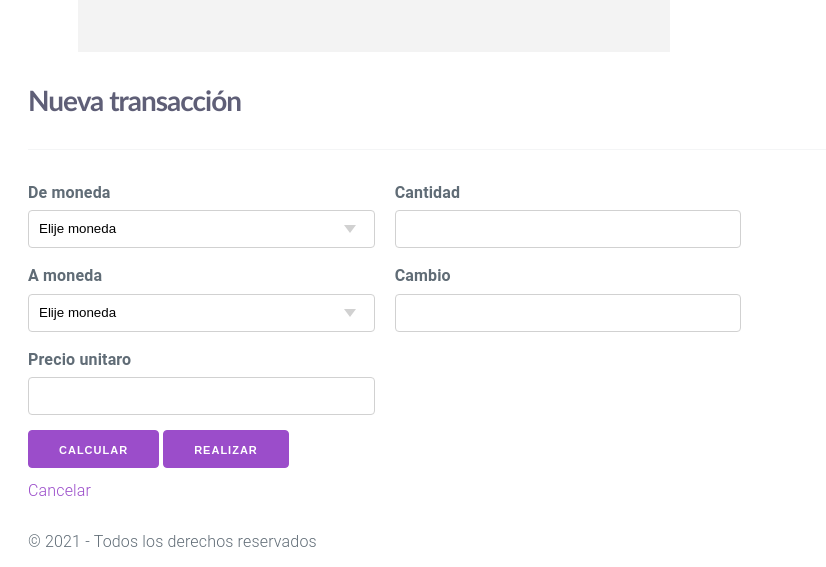
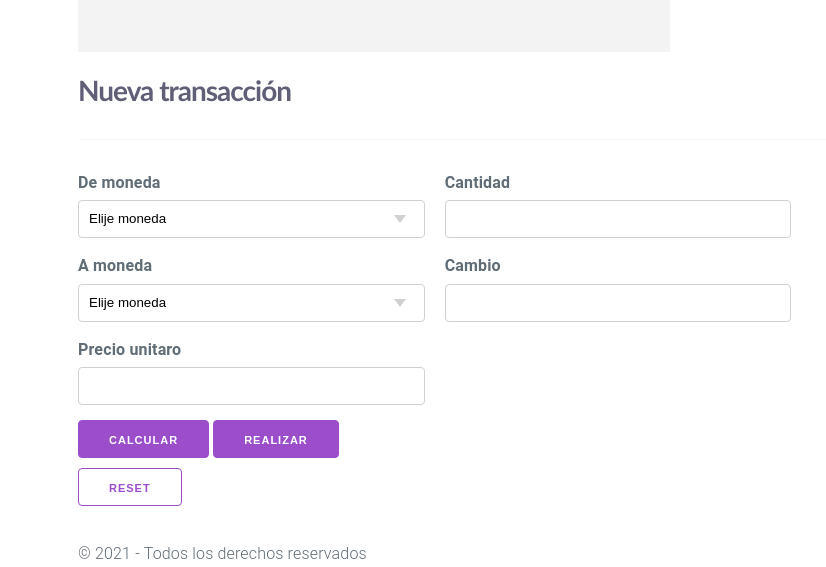
Before and after one commit to elenaiprou/crypto, a Flask app: page / in a window 1280 px wide; the page is wider, and only the part inside the window is pictured. Shown: the part 466-1033 px from the top of that part, without its empty margins (0-826 px from the left). Run offline with Flask 2, Linux system fonts and the light colour scheme; data that the repository does not hold is empty.

Commit message:
falta solucionar la creacion de la tabla, y modificar funcion del boton reset

```diff
--- a/crypto_project/static/css/styles.css
+++ b/crypto_project/static/css/styles.css
@@ -15,6 +15,10 @@
 
 .categoria{
     background-color:beige;
+}
+
+#posicionfinal{
+    font-weight: bold;
 }
 
 h1{
@@ -48,7 +52,8 @@ tbody{
 
 #transaccion{
     float: left;
-    top: 50px;
+    top: 40px;
+    left: 50px;
 }
 
 /*
--- a/crypto_project/static/js/spa.js
+++ b/crypto_project/static/js/spa.js
@@ -27,7 +27,7 @@ function recibeRespuesta() {
         const respuesta = JSON.parse(this.responseText)
 
         if (respuesta.status != "success"){
-            alert("Se ha producido un error en acceso a servidor" + respuesta.mensaje)
+            alert("Se ha producido un error en acceso a servidor: " + respuesta.mensaje)
             return
         }
 
@@ -91,10 +91,13 @@ function muestraMovimientos() {
             fila.innerHTML = dentro
 
             tbody.appendChild(fila)
+
         }
     }
-    //calculos()
+    //calculos() //llama a los calculos de javascript cuando entras a la pagina.
 }
+
+
 
 function llamaApiMovimientos() {
     xhr.open('GET', `http://localhost:5000/api/v1/movimientos`, true)
@@ -143,7 +146,7 @@ function calculaApiCoinMarket (ev) {
 
 function recibeRespuestaCoinmarket() {
 
-    if (this.readyState === 4 && (this.status ===500)) {
+    if (this.readyState === 4 && (this.status ===500 || this.status === 503)) {
         alert("Se ha producido un error en el servidor")
         return}
 
@@ -163,6 +166,13 @@ function recibeRespuestaCoinmarket() {
         document.querySelector("#precio").value = data.toFixed(8)
         document.querySelector("#unitario").value = precioUnitario.toFixed(8)
     }
+}
+
+function limiparform(ev){
+
+    if (document.getElementById("precio").value !=="")
+        document.getElementById("nuevaTransaccion").reset();
+
 }
 
 // validaciones antes de hacer el calculo de una moneda por otra
@@ -198,6 +208,10 @@ function llamaApiCreaMovimiento(ev) {
 function validaRealizar(movimiento) {
 
     if (movimiento.to_cantidad <= 0) {
+        alert("Operación no valida")
+        return false
+    }
+    if (movimiento.from_cantidad <= 0) {
         alert("Operación no valida")
         return false
     }
@@ -357,7 +371,6 @@ function escribeResultados(eurosInvertidos){
     document.querySelector("#posicionfinal").value = posiconActual.toFixed(2)
 }
 
-
 //Llamadas para Inversion actual desde Python
 function calculosPython(ev){
     ev.preventDefault()
@@ -378,7 +391,7 @@ function cambioApiCoinMarketPython () {
 
 function recibeInversionTotalCoinmarketPython() {
 
-    if (this.readyState === 4 && (this.status ===500)) {
+    if (this.readyState === 4 && (this.status ===500 || this.status === 503)) {
         alert("Se ha producido un error en el servidor")
         return}
 
@@ -405,9 +418,8 @@ function eurosGastadosPython () {
 }
 
 function recibeEuroTotalPython(){
-
-    if (this.readyState === 4 && (this.status ===500)) {
-        alert("Se ha producido un error en el servidor")
+    if (this.readyState === 4 && (this.status ===500 || this.status === 503)) {
+        alert("Error en servidor: calculos no correctos")
         return}
 
     else if (this.readyState === 4 && (this.status ===200 || this.status === 201)) {
@@ -432,12 +444,10 @@ function escribeEurosTotales(cambioAeuros, eurosTotalesG){
         document.querySelector("#posicionfinal").style.color = "#ff0000";
     }
     else if (posiconActual>0) {
-        document.querySelector("#posicionfinal").style.color = "#05840B";
+        document.querySelector("#posicionfinal").style.color = "#1CDE25";
     }
 
     document.querySelector("#posicionfinal").value = posiconActual.toFixed(2)
-
-
 }
 
 window.onload = function() {
@@ -458,4 +468,9 @@ window.onload = function() {
         //llamada para realizar los calculos en BBDD con Python
         document.querySelector("#actualizar")
         .addEventListener("click", calculosPython)
+
+        let elementsArray = document.querySelectorAll('#categoria, #from_cantidad, #cambio');
+        elementsArray.forEach(function(elem) {
+            elem.addEventListener("change", limiparform)
+        });
 }
--- a/crypto_project/templates/spa.html
+++ b/crypto_project/templates/spa.html
@@ -58,10 +58,10 @@
                     </div>
                 </form>
             </section>
-        <div class="detail-movimiento container" id="transaccion">
+            <section class="container" id="transaccion">
                 <h3>Nueva transacción</h3>
                 <hr>
-            <form >
+                <form id = "nuevaTransaccion">
                     <div class="row">
                         <div class="column column-33">
                             <label for="from_moneda">De moneda</label>
@@ -123,12 +123,17 @@
                             <button id="calcular">Calcular</button>
                             <button id="realizar">Realizar</button>
                             <div>
-                            <a href="">Cancelar</a>
+                                <input type = "button" class="button button-outline" value = "Reset" onClick = "fun()"/>
                             </div>
                         </div>
                     </div>
                 </form>
+                <script>
+                    function fun(){
+                    document.getElementById("nuevaTransaccion").reset();
+                }
+                </script>
                 <footer>&copy 2021 - Todos los derechos reservados</footer>
-        </div>
+            </section>
     </body>
 </html>
--- a/crypto_project/views.py
+++ b/crypto_project/views.py
@@ -42,13 +42,15 @@ def detalleMovimiento(id=None):
                 return jsonify({"status": "fail", "mensaje": "movimiento no encontrado"}), HTTPStatus.NOT_FOUND
 
         if request.method == 'POST':
+
+            if (request.json['from_moneda'] == "" or request.json['to_moneda'] == ""):
+                return jsonify({"status": "fail", "mensaje": "Falta informar de las monedas"}), HTTPStatus.OK
+
+
             if request.json['from_moneda'] != "EUR":
 
                 query1 = "SELECT SUM(to_cantidad), to_moneda FROM crypto GROUP BY to_moneda"
                 lista1 = dbManager.calculaSaldos(query1)
-
-                if not (request.json['from_moneda'] == lista1):
-                    return jsonify({"status": "fail", "mensaje": "saldo insuficiente"}), HTTPStatus.OK
 
                 for t in lista1:
                     if (t['to_moneda'] == request.json['from_moneda']) and (t['SUM(to_cantidad)'] <= float(request.json['from_cantidad'])):
@@ -137,13 +139,22 @@ def calculosEuros():
         lista1 = dbManager.calculaSaldos(query1)
         lista2 = dbManager.calculaSaldos(query2)
 
-        for t in lista1:
+        saldoEurosTo = 0
+        saldoEurosFrom = 0
+
+        for t in lista1: #creo que se puede simplificar este bucle porque lo he dividido en dos "for".
             if t['to_moneda'] == "EUR":
                 for f in lista2:
                     if t['to_moneda'] == f['from_moneda']:
-                        saldoEuros = f["SUM(from_cantidad)"] - t['SUM(to_cantidad)']
+                        saldoEurosTo =+ t['SUM(to_cantidad)']
             else:
                 pass
+
+        for f in lista2:
+                    if f['from_moneda'] == "EUR":
+                        saldoEurosFrom =+ f["SUM(from_cantidad)"]
+
+        saldoEuros = saldoEurosFrom - saldoEurosTo
 
         return jsonify({'status': 'success', 'crypto': saldoEuros})
 
```
Also changed, not shown: readme.md, 1 other file. Lines whose indentation alone changed are shown as unchanged.
